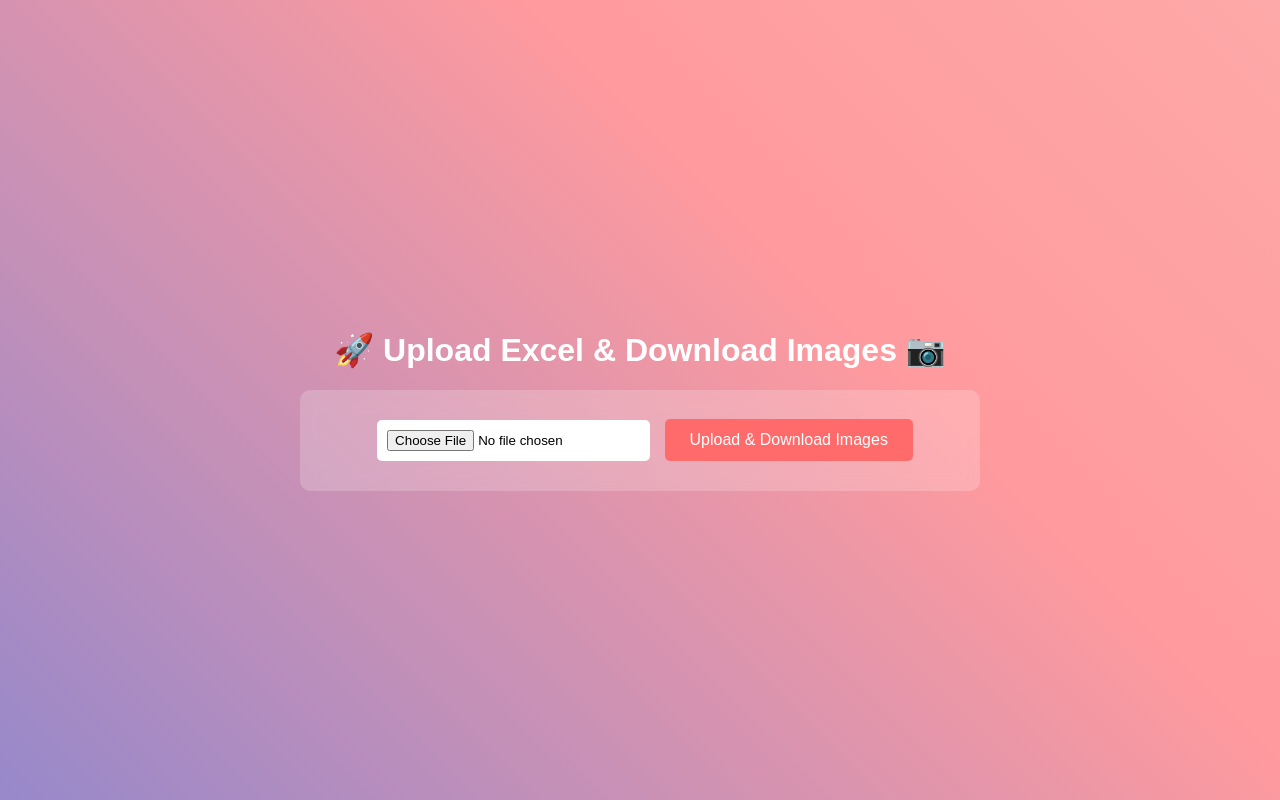
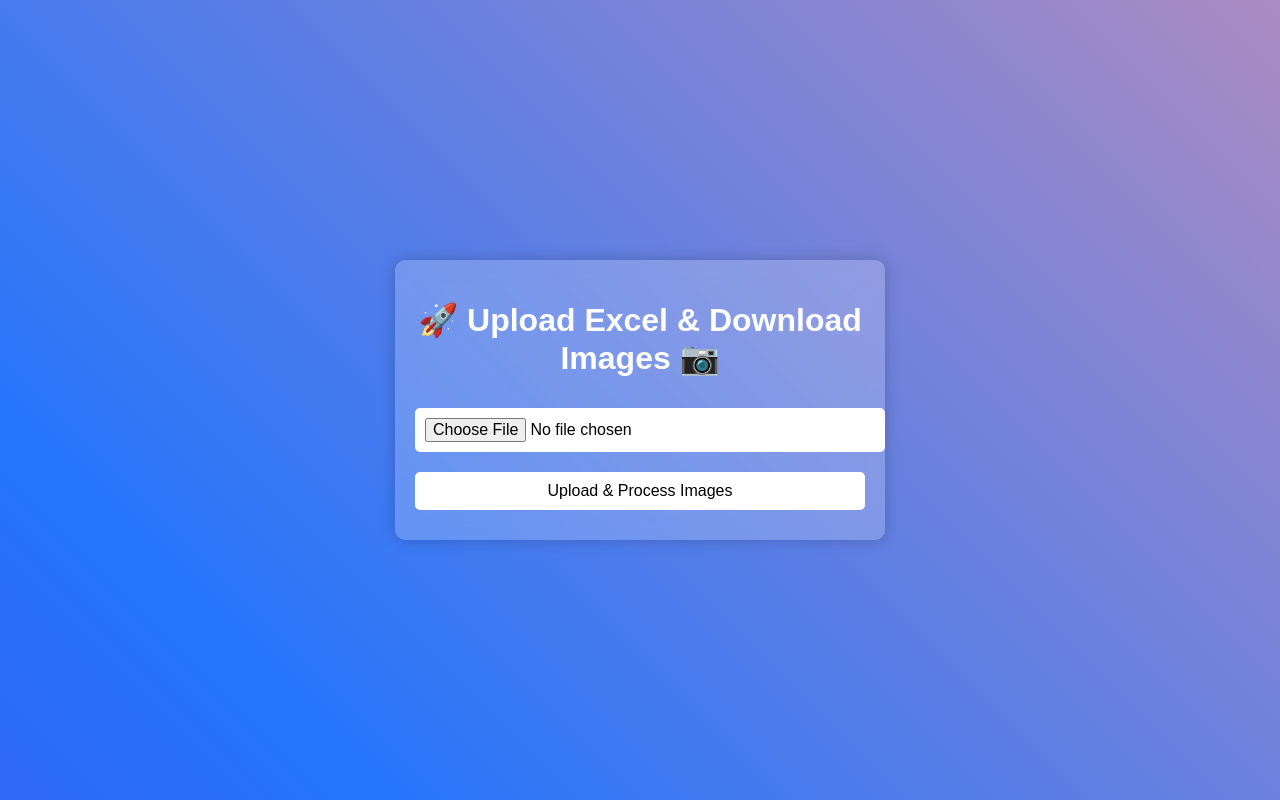
Before and after one commit to jigyasubisht/product_image_scraper, a Flask app: page / in a window 1280 px wide. Run offline with Flask 3, Linux system fonts and the light colour scheme.

Commit message:
Updated app.py and index.html with BeautifulSoup and loader fix

```diff
--- a/app.py
+++ b/app.py
@@ -1,77 +1,102 @@
 import os
 import zipfile
+import pandas as pd
+from flask import Flask, render_template, request, send_file, jsonify
+from threading import Thread
+from PIL import Image
 import requests
-import pandas as pd
-from flask import Flask, render_template, request, send_file
 from bs4 import BeautifulSoup
-from PIL import Image
+import time
 
 # Flask App Initialization
 app = Flask(__name__)
 
-# Upload & Download Folders
+# Increase Upload Limit (500MB)
+app.config["MAX_CONTENT_LENGTH"] = 500 * 1024 * 1024
+
+# Folders
 UPLOAD_FOLDER = "uploads"
 IMAGE_FOLDER = "downloaded_images"
 ZIP_PATH = "images.zip"
+STATUS_FILE = "status.txt"
+
 os.makedirs(UPLOAD_FOLDER, exist_ok=True)
 os.makedirs(IMAGE_FOLDER, exist_ok=True)
 
-# Function to get image links using BeautifulSoup
-def get_image_links(search_term):
-    query = search_term.replace(" ", "+")
-    url = f"https://www.google.com/search?q={query}&tbm=isch"
+# Function to Extract Image URLs from Google Search
+def fetch_google_images(search_term):
+    search_url = f"https://www.google.com/search?tbm=isch&q={search_term}"
     headers = {"User-Agent": "Mozilla/5.0"}
+    try:
+        response = requests.get(search_url, headers=headers)
+        response.raise_for_status()
+        soup = BeautifulSoup(response.text, "html.parser")
+        images = soup.find_all("img")
 
-    try:
-        response = requests.get(url, headers=headers)
-        response.raise_for_status()
+        img_links = [img["src"] for img in images if "http" in img.get("src", "")]
+        return img_links[:1]  # Return first valid image URL
 
-        soup = BeautifulSoup(response.text, "html.parser")
-        img_tags = soup.find_all("img")
-
-        img_urls = [img["src"] for img in img_tags if "src" in img.attrs]
-        return img_urls[1:]  # Ignore first result (Google logo)
-
-    except requests.exceptions.RequestException as e:
+    except Exception as e:
         print(f"❌ Error fetching images for {search_term}: {e}")
         return []
 
-# Function to Download & Optimize Images
+# Function to Download & Optimize Image
 def download_image(search_term, save_path):
-    image_links = get_image_links(search_term)
-
-    if not image_links:
+    image_urls = fetch_google_images(search_term)
+    if not image_urls:
         print(f"⚠️ No images found for {search_term}. Skipping...")
         return
 
     try:
-        img_url = image_links[0]
-        img_data = requests.get(img_url, stream=True).content
+        response = requests.get(image_urls[0], stream=True, timeout=10)
+        response.raise_for_status()
 
-        with open(save_path, "wb") as f:
-            f.write(img_data)
+        with open(save_path, "wb") as file:
+            for chunk in response.iter_content(1024):
+                file.write(chunk)
 
         # Convert & Resize Image
-        with Image.open(save_path) as img:
-            img = img.convert("RGB")
-            img = img.resize((300, 300))
-            img.save(save_path, "JPEG", quality=80)
+        img = Image.open(save_path)
+        img = img.convert("RGB")
+        img = img.resize((300, 300))
+        img.save(save_path, "JPEG", quality=80)
 
         print(f"✅ Downloaded & Optimized: {search_term}")
 
     except Exception as e:
         print(f"❌ Failed to download image for {search_term}: {e}")
 
-# Route for File Upload & Image Download
+# Process Images in Background
+def process_images(df):
+    with open(STATUS_FILE, "w") as status_file:
+        status_file.write("processing")
+
+    for _, row in df.iterrows():
+        pos_description = str(row['posDescription'])
+        valid_filename = "".join(c for c in pos_description if c.isalnum() or c in (' ', '_')).rstrip()
+        save_path = os.path.join(IMAGE_FOLDER, f"{valid_filename}.jpg")
+        download_image(pos_description, save_path)
+
+    # Create ZIP File
+    with zipfile.ZipFile(ZIP_PATH, 'w') as zipf:
+        for img in os.listdir(IMAGE_FOLDER):
+            zipf.write(os.path.join(IMAGE_FOLDER, img), img)
+
+    with open(STATUS_FILE, "w") as status_file:
+        status_file.write("done")
+
+    print("✅ Image processing complete.")
+
+# File Upload Route
 @app.route("/", methods=["GET", "POST"])
 def upload_file():
     if request.method == "POST":
         if "file" not in request.files:
-            return "No file uploaded", 400
+            return render_template("index.html", error="No file uploaded", processing=False, show_download=False)
 
         file = request.files["file"]
         if file.filename == "":
-            return "No selected file", 400
+            return render_template("index.html", error="No selected file", processing=False, show_download=False)
 
         file_path = os.path.join(UPLOAD_FOLDER, file.filename)
         file.save(file_path)
@@ -79,37 +104,36 @@
         try:
             df = pd.read_excel(file_path, engine="openpyxl")
         except Exception as e:
-            return f"❌ Error reading Excel file: {e}", 500
+            return render_template("index.html", error=f"❌ Error reading Excel file: {e}", processing=False, show_download=False)
 
         if "posDescription" not in df.columns:
-            return "❌ Error: Excel file must contain a 'posDescription' column.", 400
+            return render_template("index.html", error="❌ Error: Excel file must contain 'posDescription' column.", processing=False, show_download=False)
 
-        # Clear previous images safely
+        # Clear old images
         for f in os.listdir(IMAGE_FOLDER):
-            file_path = os.path.join(IMAGE_FOLDER, f)
             try:
-                os.chmod(file_path, 0o777)
-                os.remove(file_path)
-            except Exception as e:
-                print(f"❌ Could not delete {f}: {e}")
+                os.remove(os.path.join(IMAGE_FOLDER, f))
+            except PermissionError:
+                print(f"Skipping locked file: {f}")
 
-        # Download images
-        for _, row in df.iterrows():
-            pos_description = str(row["posDescription"])
-            valid_filename = "".join(c for c in pos_description if c.isalnum() or c in (' ', '_')).rstrip()
-            save_path = os.path.join(IMAGE_FOLDER, f"{valid_filename}.jpg")
-            download_image(pos_description, save_path)
+        # Start Background Processing
+        thread = Thread(target=process_images, args=(df,))
+        thread.start()
 
-        # Create ZIP File
-        with zipfile.ZipFile(ZIP_PATH, "w") as zipf:
-            for img in os.listdir(IMAGE_FOLDER):
-                zipf.write(os.path.join(IMAGE_FOLDER, img), img)
+        return render_template("index.html", processing=True, show_download=False)
 
-        return render_template("index.html", download_url="/download")
+    return render_template("index.html", processing=False, show_download=os.path.exists(ZIP_PATH))
 
-    return render_template("index.html")
+# Check Processing Status
+@app.route("/status")
+def check_status():
+    if os.path.exists(STATUS_FILE):
+        with open(STATUS_FILE, "r") as file:
+            status = file.read().strip()
+            return jsonify({"status": status})
+    return jsonify({"status": "pending"})
 
-# Route to Download the Zip File
+# Download Route
 @app.route("/download")
 def download_zip():
     return send_file(ZIP_PATH, as_attachment=True)
--- /dev/null
+++ b/status.txt
@@ -0,0 +1 @@
+done
--- a/templates/index.html
+++ b/templates/index.html
@@ -6,18 +6,12 @@
     <title>Product Image Scraper</title>
 
     <style>
-        @keyframes gradientBG {
-            0% { background-position: 0% 50%; }
-            50% { background-position: 100% 50%; }
-            100% { background-position: 0% 50%; }
-        }
-
         body {
             font-family: Arial, sans-serif;
             text-align: center;
             margin: 0;
             padding: 0;
-            height: 100vh;
+            min-height: 100vh;
             display: flex;
             justify-content: center;
             align-items: center;
@@ -28,40 +22,39 @@
             color: white;
         }
 
-        form {
+        .container {
+            width: 90%;
+            max-width: 450px;
             background: rgba(255, 255, 255, 0.2);
             padding: 20px;
             border-radius: 10px;
-            width: 50%;
+            box-shadow: 0 0 15px rgba(0, 0, 0, 0.2);
             backdrop-filter: blur(10px);
+            display: flex;
+            flex-direction: column;
+            align-items: center;
         }
 
-        input[type="file"] {
+        input[type="file"], button {
             padding: 10px;
+            width: 100%;
+            border: none;
             background: white;
             color: black;
-            margin: 10px;
+            margin: 10px 0;
             border-radius: 5px;
-        }
-
-        button {
-            padding: 12px 25px;
-            background: #ff6b6b;
-            color: white;
-            border: none;
+            text-align: center;
             cursor: pointer;
             font-size: 16px;
-            border-radius: 5px;
         }
 
         .loader {
             display: none;
-            margin-top: 20px;
+            width: 50px;
+            height: 50px;
             border: 5px solid rgba(255, 255, 255, 0.3);
             border-top: 5px solid white;
             border-radius: 50%;
-            width: 50px;
-            height: 50px;
             animation: spin 1s linear infinite;
         }
 
@@ -69,45 +62,38 @@
             0% { transform: rotate(0deg); }
             100% { transform: rotate(360deg); }
         }
-
-        .download-section {
-            display: none;
-            margin-top: 20px;
-            background: rgba(0, 0, 0, 0.2);
-            padding: 20px;
-            border-radius: 10px;
-        }
     </style>
 
 </head>
 <body>
 
+    <div class="container">
         <h1>🚀 Upload Excel & Download Images 📷</h1>
 
         <form id="uploadForm" action="/" method="POST" enctype="multipart/form-data">
-        <input type="file" name="file" id="fileInput" accept=".xlsx" required>
-        <button type="submit">Upload & Download Images</button>
+            <input type="file" name="file" accept=".xlsx" required>
+            <button type="submit">Upload & Process Images</button>
         </form>
 
         <div class="loader" id="loader"></div>
 
-    {% if download_url %}
-    <div class="download-section" id="downloadSection">
-        <h2>✅ Download Images</h2>
-        <a href="{{ download_url }}" download>
+        <a id="downloadBtn" href="/download" download style="display: none;">
             <button>Download Images ZIP</button>
         </a>
     </div>
-    {% endif %}
 
     <script>
-        document.getElementById("uploadForm").addEventListener("submit", function () {
+        setInterval(() => {
+            fetch("/status").then(res => res.json()).then(data => {
+                if (data.status === "processing") {
                     document.getElementById("loader").style.display = "block";
+                }
+                if (data.status === "done") {
+                    document.getElementById("loader").style.display = "none";
+                    document.getElementById("downloadBtn").style.display = "block";
+                }
             });
-
-        if (document.getElementById("downloadSection")) {
-            document.getElementById("downloadSection").style.display = "block";
-        }
+        }, 3000);
     </script>
 
 </body>
```
Also changed, not shown: 2 other files. Lines whose indentation alone changed are shown as unchanged.
